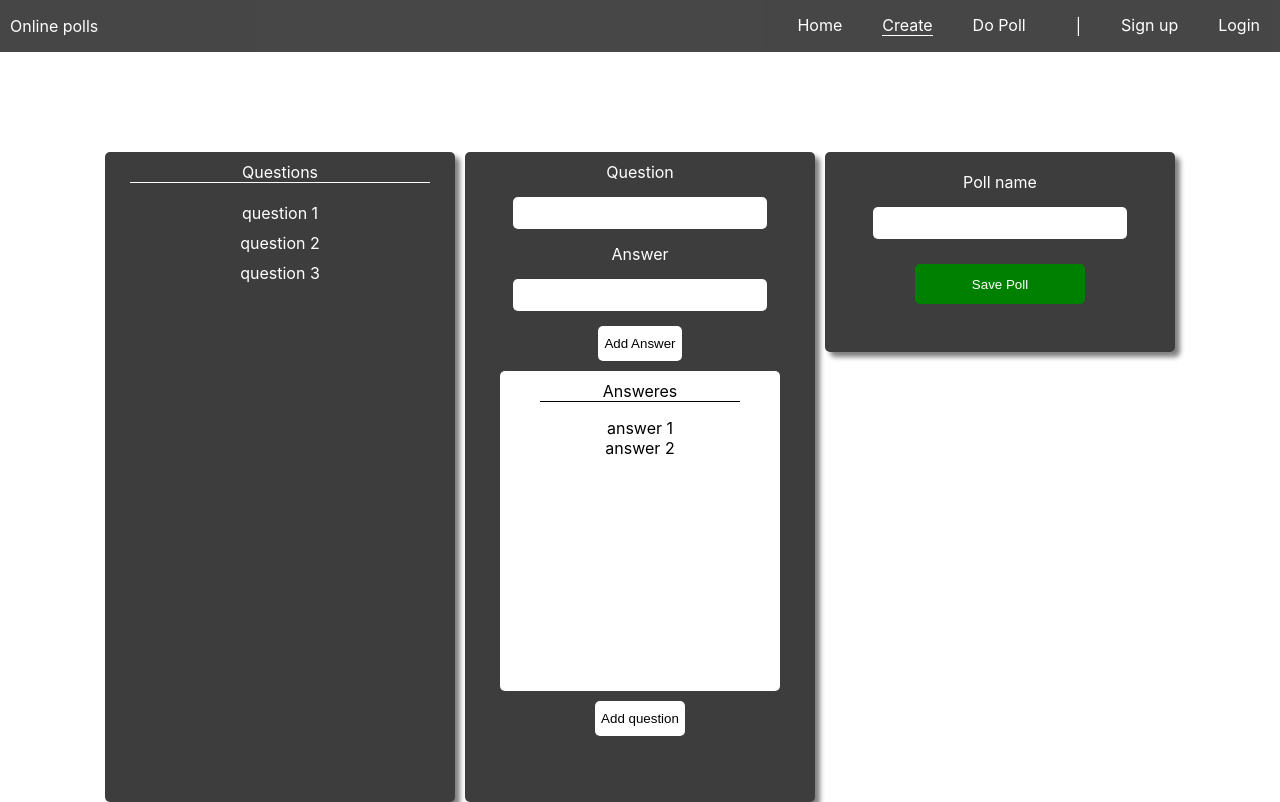
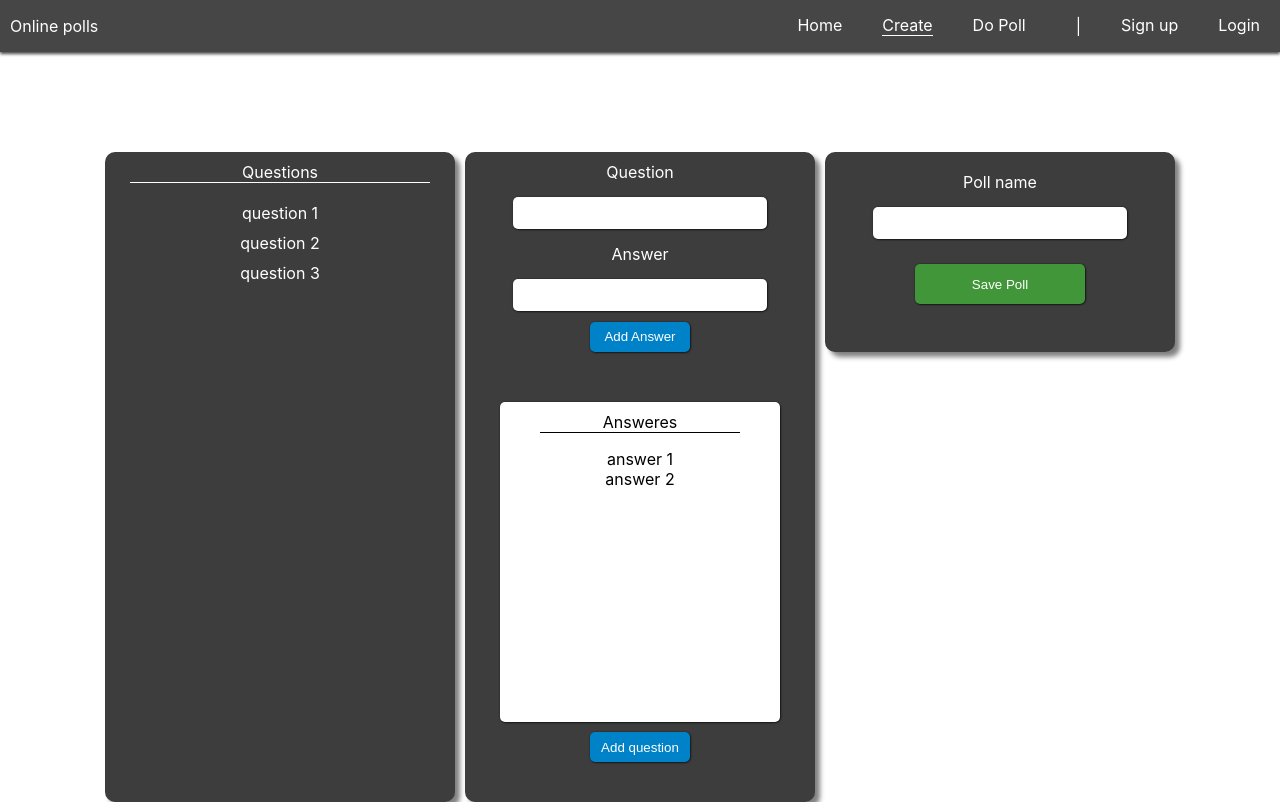
Before and after one commit to magnus-mollevik/online_polls, a React (Create React App) app: page /Create in a window 1280 px wide. Built offline with nearby package versions, Linux system fonts and the light colour scheme.

Commit message:
small design fixes on buttons coloring and shadows

```diff
--- a/src/components/CreateQuestionComponent.jsx
+++ b/src/components/CreateQuestionComponent.jsx
@@ -1,5 +1,5 @@
 import React from "react";
-import { FormButton } from '../styles/StyledComponents';
+import { ButtonBlue } from '../styles/StyledComponents';
 import {CreateQuestionDiv} from '../styles/StyledComponents';
 
 const CreateQuestionComponent = () => {
@@ -9,7 +9,7 @@ const CreateQuestionComponent = () => {
             <input type="text"></input>
             <p>Answer</p>
             <input type="text"></input>
-            <FormButton>Add Answer</FormButton>
+            <ButtonBlue>Add Answer</ButtonBlue>
             <div>
                 <p>Answeres</p>
                 <ul>
@@ -17,7 +17,7 @@ const CreateQuestionComponent = () => {
                     <li>answer 2</li>
                 </ul>
             </div>
-            <FormButton>Add question</FormButton>
+            <ButtonBlue>Add question</ButtonBlue>
         </CreateQuestionDiv>
     )
 }
--- a/src/components/NavBarComponent.jsx
+++ b/src/components/NavBarComponent.jsx
@@ -1,5 +1,4 @@
 import React, { Component } from "react";
-import { Link } from 'react-router-dom';
 import {NavLink} from 'react-router-dom'
 import { NavBar } from '../styles/StyledComponents';
 
--- a/src/routes.js
+++ b/src/routes.js
@@ -11,7 +11,6 @@ export const Routes = () => {
   return (
     <div>
       <NavBarComponent />
-
       <Switch>
         <Route exact path="/Home" component={Home} />
         <Route exact path="/">
--- a/src/styles/StyledComponents.jsx
+++ b/src/styles/StyledComponents.jsx
@@ -1,4 +1,4 @@
-import styled, { css, keyframes } from 'styled-components';
+import styled from 'styled-components';
 
 export const FormStyle = styled.form`
     display: flex;
@@ -28,6 +28,9 @@ export const FormStyle = styled.form`
         font-size: x-large;
         border-radius: 0;
     }
+    &>input{
+        box-shadow: 0.5px 0.5px 2px black;
+    }
 `;
 
 
@@ -35,9 +38,11 @@ export const FormButton = styled.button`
     margin-top: auto;
     margin-bottom: 40px;
     border-radius: 5px;
-    background-color: white;
+    background-color:  #419639;
     height: 35px;
     border: 0px solid transparent;
+    color: white;
+    box-shadow: 0.5px 0.5px 2px black;
 
     :hover{
         background-color: darkgray;
@@ -51,6 +56,7 @@ export const NavBar = styled.nav`
     background-color: #000000;
     opacity: 0.72;
     flex-wrap: wrap;
+    box-shadow: 0px 2px 3px black;
 
     ul{
         display: flex;
@@ -117,7 +123,7 @@ export const CreatePollForm = styled.form`
         height: 650px;
         background-color: #3d3d3d;
         color: white;
-        border-radius: 5px;
+        border-radius: 10px;
         display: flex;
         flex-direction: column;
         box-shadow: 5px 5px 5px grey;
@@ -147,8 +153,8 @@ export const CreatePollForm = styled.form`
         margin-top: 10px;
         margin-bottom: 10px;
         &>div:nth-child(1) {order: 1;}
-        &>div:nth-child(3) {order: 1;}
-        &>button:nth-child(3) {order: 2;}
+        &>div:nth-child(2) {order: 0;}
+        &>section:nth-child(3) {order: 2;}
 
         &>div{
             margin-bottom: 30px;
@@ -162,7 +168,7 @@ export const CreatePollForm = styled.form`
         height: 200px;
         background-color: #3d3d3d;
         color: white;
-        border-radius: 5px;
+        border-radius: 10px;
         box-shadow: 5px 5px 5px grey;
     }
     section>*{
@@ -177,6 +183,7 @@ export const CreatePollForm = styled.form`
         margin-bottom: 5px;
         height: 30px;
         border-radius: 5px;
+        box-shadow: 0.5px 0.5px 2px black;
     }
 `;
 
@@ -205,6 +212,7 @@ export const CreateQuestionDiv = styled.div`
         text-align: center;
         margin: 0 auto;
         margin-top: 10px;
+
     }
     &>input{
         border: 0px solid transparent;
@@ -214,6 +222,7 @@ export const CreateQuestionDiv = styled.div`
         margin-bottom: 5px;
         height: 30px;
         border-radius: 5px;
+        box-shadow: 0.5px 0.5px 2px black;
     }
     &>*>ul{
         list-style: none;
@@ -226,6 +235,8 @@ export const CreateQuestionDiv = styled.div`
         width: 280px;
         border-radius: 5px;
         height: 320px;
+        margin-bottom: 5px;
+        box-shadow: 0.5px 0.5px 2px black;
 
     }
     &>div>p{
@@ -239,15 +250,34 @@ export const CreateQuestionDiv = styled.div`
 export const FinishPollButton = styled.button`
     margin-top: 20px;
     border-radius: 5px;
-    background-color: green;
+    background-color: #419639;
     height: 35px;
     border: 0px solid transparent;
     color: white;
     width: 170px;
     height: 40px;
     margin: 0 auto;
+    box-shadow: 0.5px 0.5px 2px black;
 
     &:hover{
         background-color: grey;
+        cursor: pointer;
     }
 `;
+
+export const ButtonBlue = styled.button`
+    border-radius: 5px;
+    background-color: #0082C8;
+    height: 25px;
+    border: 0px solid transparent;
+    color: white;
+    width: 100px;
+    height: 30px;
+    margin-top: auto;
+    margin-bottom: 40px;
+    box-shadow: 0.5px 0.5px 2px black;
+    &:hover{
+        cursor: pointer;
+        background-color: grey;
+    }
+`;
```
